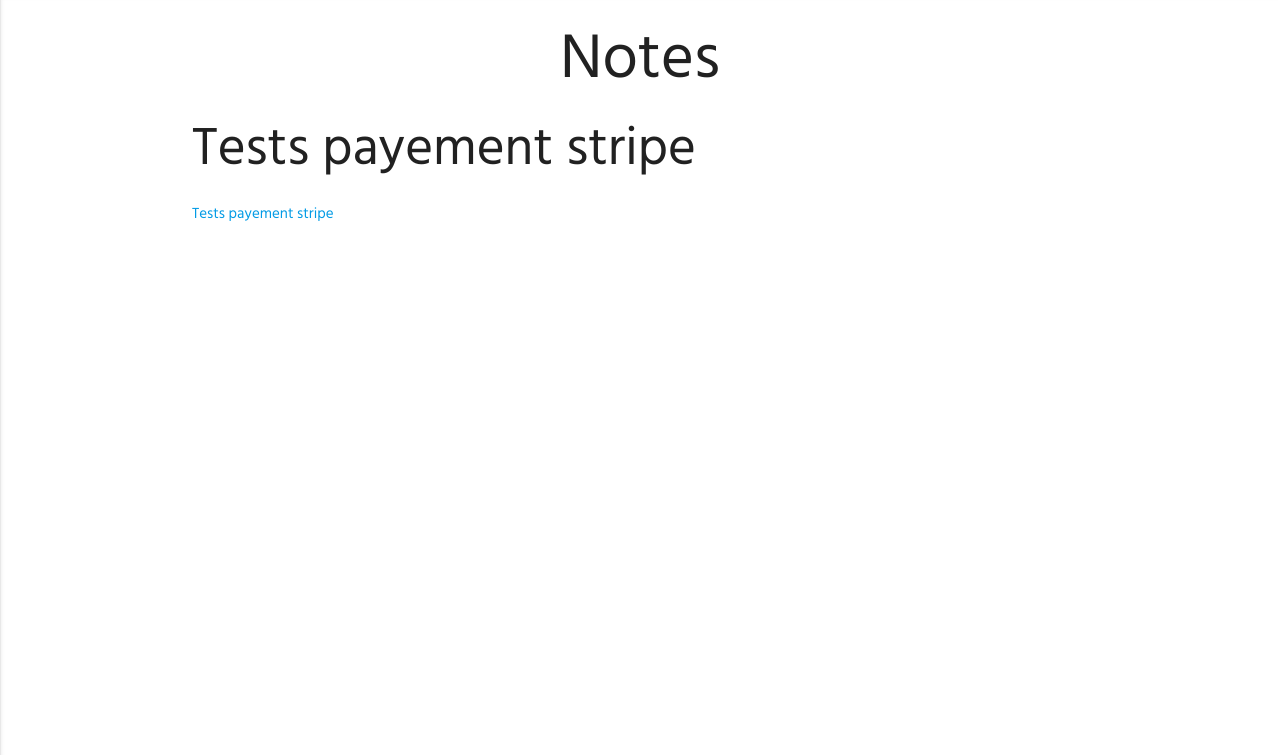
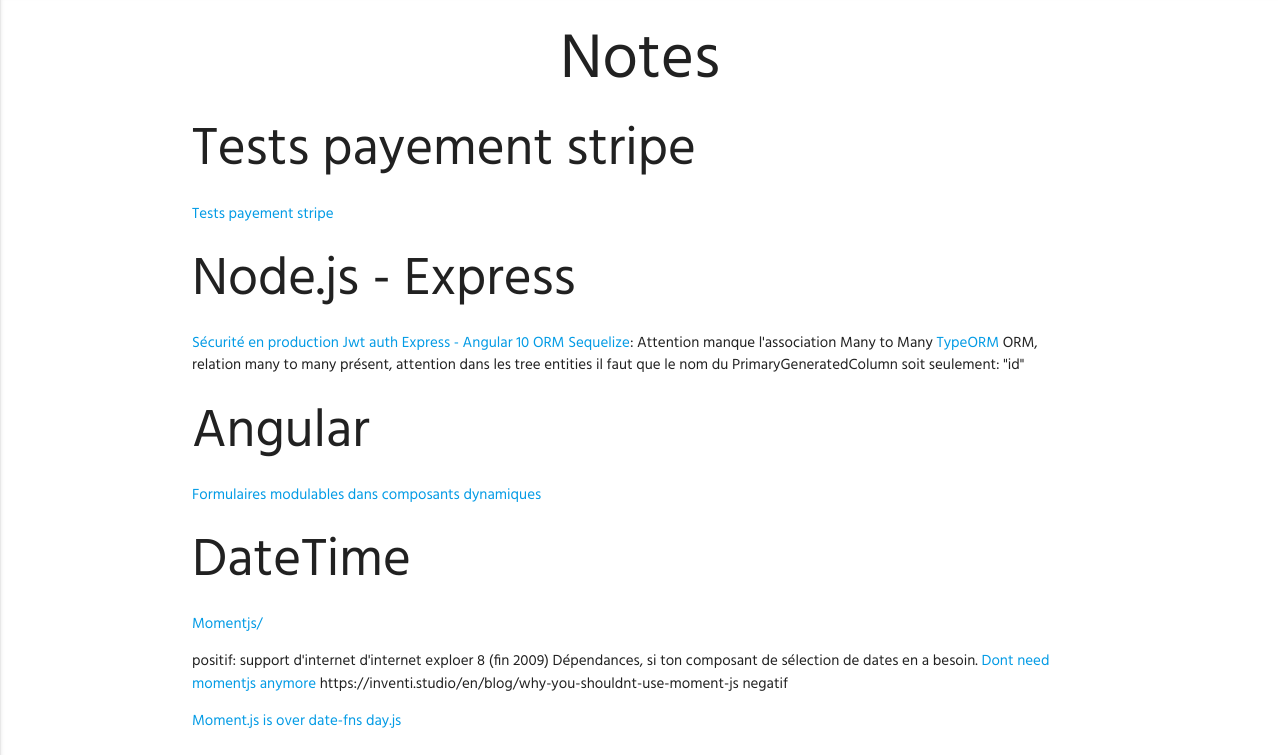
Before and after one commit to csomorb/siteperso, a PHP site: page /notes in a window 1280 px wide. Shown: the part 45-800 px from the top of the page. Run offline with PHP 8.4, Linux system fonts and the light colour scheme; some libraries are stand-ins or nearby versions.

Commit message:
Modifs pages notes

```diff
--- a/pages/accueil.php
+++ b/pages/accueil.php
@@ -17,7 +17,7 @@
         </div>
         <div class="col s12 l8">
         <h2 class="header">Who am I ?</h2>
-        <p class="grey-text text-darken-3 lighten-3">27 ans, développeur Web et JavaScript, de nationalité hongroise,
+        <p class="grey-text text-darken-3 lighten-3">29 ans, développeur Web et JavaScript, de nationalité hongroise,
             je suis passioné par les nouvelles technologies du web et le dévloppement mobile.</p>
         </div>
     </div>
@@ -26,7 +26,7 @@
             <div class="col s12 m4 l4 t1">
                <h3 class="center">Développement web</h3>
                 <p class="p-black">
-                    J'ai commencé à m'intéresser au développement web il y a 5 ans, depuis j'ai acquis des compétances dans différents domaines.
+                    J'ai commencé à m'intéresser au développement web il y a 9 ans, depuis j'ai acquis des compétances dans différents domaines.
                 </p>
             </div>
         </a>
--- a/pages/notes.php
+++ b/pages/notes.php
@@ -14,4 +14,36 @@
         <a href="https://stripe.com/docs/testing">Tests payement stripe</a>
     </section>
 
+    <section>
+        <h2>Node.js - Express</h2>
+        <a href="https://expressjs.com/fr/advanced/best-practice-security.html">Sécurité en production</a>
+        <a href="https://bezkoder.com/node-js-express-angular-10-jwt-auth/">Jwt auth Express - Angular 10</a>
+        <a href="https://sequelize.org/master/class/lib/associations/base.js~Association.html">ORM Sequelize</a>: Attention manque l'association Many to Many
+        <a href="https://typeorm.io/#/many-to-many-relations">TypeORM</a> ORM, relation many to many présent, attention dans les tree entities il faut que le nom du PrimaryGeneratedColumn soit seulement: "id"
+
+    </section>
+
+    <section>
+        <h2>Angular</h2>
+        <a hreef="https://ultimatecourses.com/blog/angular-dynamic-components-forms#creating-a-dynamic-form">Formulaires modulables dans composants dynamiques</a>
+    </section>
+
+    <section>
+        <h2>DateTime</h2>
+        <a href="https://momentjs.com/">Momentjs/</a>
+            <p>
+                <a href="https://momentjs.com/docs/#/-project-status/"></a>
+                positif:  support d'internet d'internet exploer 8 (fin 2009)
+                Dépendances, si ton composant de sélection de dates en a besoin.
+                <a href="https://github.com/you-dont-need/You-Dont-Need-Momentjs/blob/master/README.md">Dont need momentjs anymore</a>
+                https://inventi.studio/en/blog/why-you-shouldnt-use-moment-js
+                negatif
+
+
+            </p>
+        <a href="https://brunoacademie.netlify.app/posts/news/momentjs-fini/">Moment.js is over</a>
+        <a href="https://date-fns.org/">date-fns</a>
+        <a href="https://day.js.org/docs/en/installation/installation">day.js</a>
+    </section>
+
 </div>
```
Also changed, not shown: pages/dev.php (+6 -3 lines).
